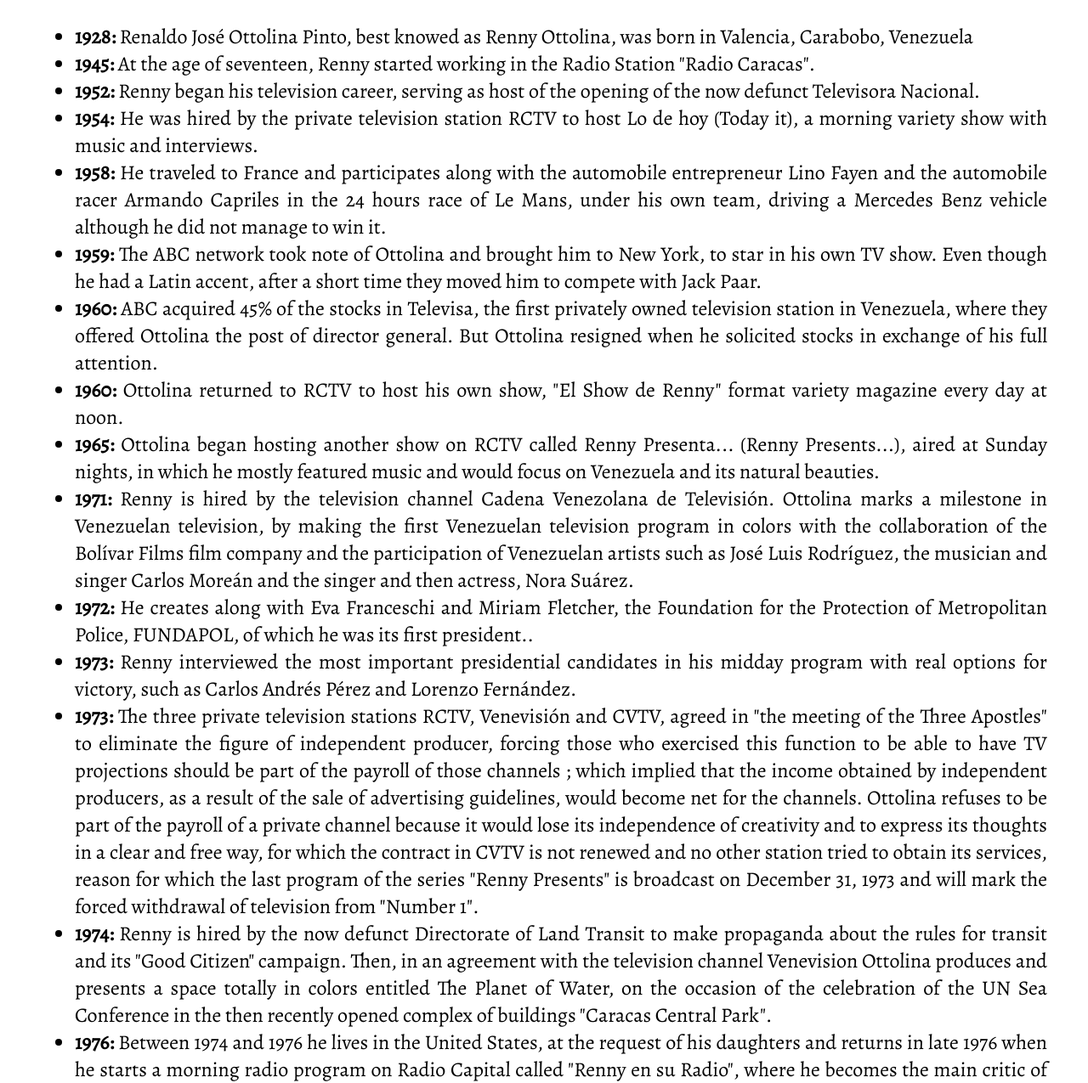
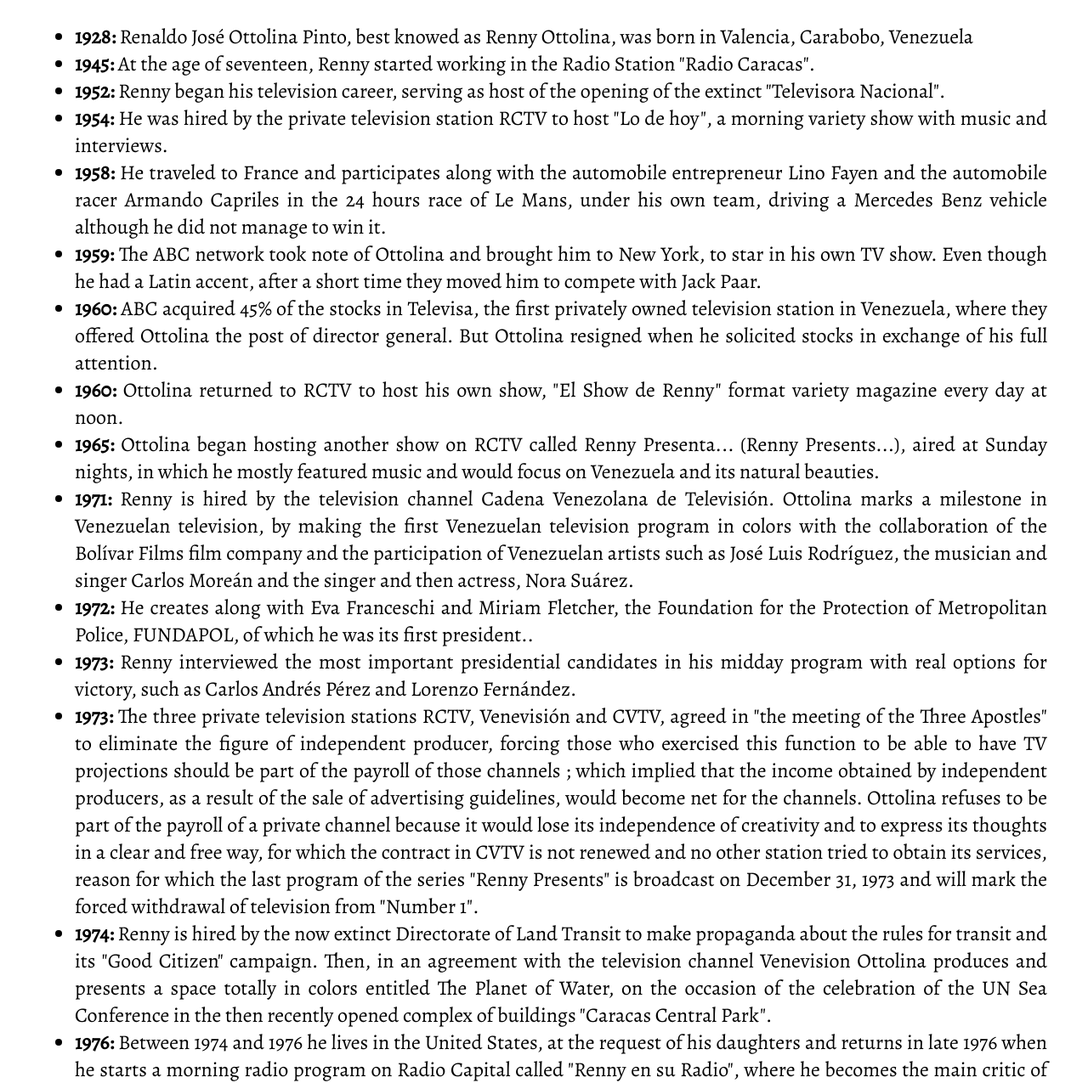
Before and after one commit to alfredojry/renny-ottolina, a plain HTML site: page index.html in a window 1280 px wide. Shown: the part 631-1906 px from the top of the page at 85% size. Drawn offline with nearby package versions, Linux system fonts and the light colour scheme.

Commit message:
Update index.html

```diff
--- a/index.html
+++ b/index.html
@@ -36,8 +36,8 @@
       <ul>
         <li font-size="24px"><strong>1928: </strong>Renaldo José Ottolina Pinto, best knowed as Renny Ottolina, was  born in Valencia, Carabobo, Venezuela</li>
         <li><strong>1945: </strong>At the age of seventeen, Renny started working in the Radio Station "Radio Caracas".</li>
-        <li><strong>1952: </strong>Renny began his television career, serving as host of the opening of the now defunct Televisora Nacional.</li>
-        <li><strong>1954: </strong>He was hired by the private television station RCTV to host Lo de hoy (Today it), a morning variety show with music and interviews.</li>
+        <li><strong>1952: </strong>Renny began his television career, serving as host of the opening of the extinct "Televisora Nacional".</li>
+        <li><strong>1954: </strong>He was hired by the private television station RCTV to host "Lo de hoy", a morning variety show with music and interviews.</li>
         <li><strong>1958: </strong>He traveled to France and participates along with the automobile entrepreneur Lino Fayen and the automobile racer Armando Capriles in the 24 hours race of Le Mans, under his own team, driving a Mercedes Benz vehicle although he did not manage to win it.</li>
         <li><strong>1959: </strong>The ABC network took note of Ottolina and brought him to New York, to star in his own TV show. Even though he had a Latin accent, after a short time they moved him to compete with Jack Paar.</li>
         <li><strong>1960: </strong>ABC acquired 45% of the stocks in Televisa, the first privately owned television station in Venezuela, where they offered Ottolina the post of director general. But Ottolina resigned when he solicited stocks in exchange of his full attention.</li>
@@ -47,7 +47,7 @@
         <li><strong>1972: </strong>He creates along with Eva Franceschi and Miriam Fletcher, the Foundation for the Protection of Metropolitan Police, FUNDAPOL, of which he was its first president..</li>
         <li><strong>1973: </strong>Renny interviewed the most important presidential candidates in his midday program with real options for victory, such as Carlos Andrés Pérez and Lorenzo Fernández.</li>
         <li><strong>1973: </strong>The three private television stations RCTV, Venevisión and CVTV, agreed in "the meeting of the Three Apostles" to eliminate the figure of independent producer, forcing those who exercised this function to be able to have TV projections should be part of the payroll of those channels ; which implied that the income obtained by independent producers, as a result of the sale of advertising guidelines, would become net for the channels. Ottolina refuses to be part of the payroll of a private channel because it would lose its independence of creativity and to express its thoughts in a clear and free way, for which the contract in CVTV is not renewed and no other station tried to obtain its services, reason for which the last program of the series "Renny Presents" is broadcast on December 31, 1973 and will mark the forced withdrawal of television from "Number 1".</li>
-        <li><strong>1974: </strong>Renny is hired by the now defunct Directorate of Land Transit to make propaganda about the rules for transit and its "Good Citizen" campaign. Then, in an agreement with the television channel Venevision Ottolina produces and presents a space totally in colors entitled The Planet of Water, on the occasion of the celebration of the UN Sea Conference in the then recently opened complex of buildings "Caracas Central Park".</li>
+        <li><strong>1974: </strong>Renny is hired by the now extinct Directorate of Land Transit to make propaganda about the rules for transit and its "Good Citizen" campaign. Then, in an agreement with the television channel Venevision Ottolina produces and presents a space totally in colors entitled The Planet of Water, on the occasion of the celebration of the UN Sea Conference in the then recently opened complex of buildings "Caracas Central Park".</li>
         <li><strong>1976: </strong>Between 1974 and 1976 he lives in the United States, at the request of his daughters and returns in late 1976 when he starts a morning radio program on Radio Capital called "Renny en su Radio", where he becomes the main critic of the government of Carlos Andrés Pérez, who came to be labeled as an incapable government, despite being in the past a supporter of the now deceased former president.</li>
         <li><strong>1977: </strong>The MIN (National Integrity Movement) party is founded in this year. Renny agrees to launch as a presidential candidate for the 1978 elections.</li>
         <li><strong>1978: </strong>On March 16, 1978 while traveling to a meeting of entrepreneurs that was to take place in Porlamar, Isla de Margarita, the Cessna 310 plane piloted by the lawyer and air pilot Carlos Olavarría and where they also traveled their Campaign Manager Ciro Medina, Luis Duque and César Oropeza, crashes in the vicinity of Pico Naiguatá, incident in which all the occupants of the same died.</li>
```
